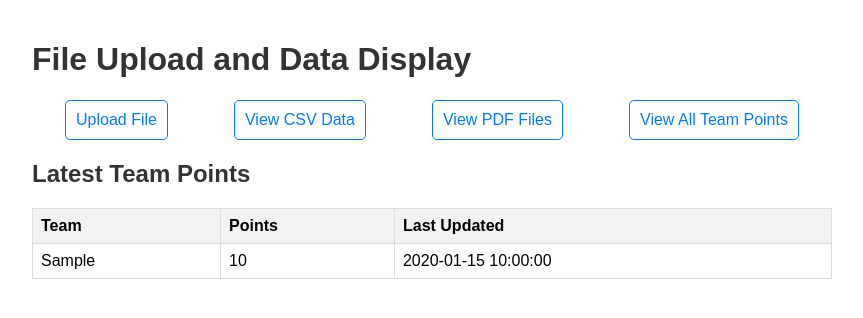
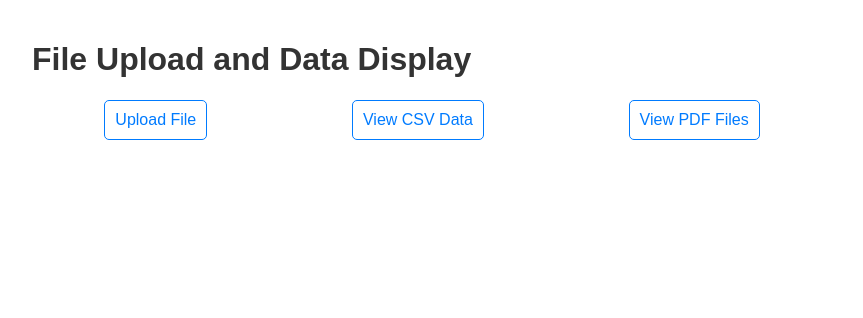
Before and after one commit to jsarsoun/autopath, a Flask app: page / in a window 1280 px wide. Shown: the top 318 px of the page, without its empty margins (208-1071 px from the left). Run offline with Flask 3, Linux system fonts and the light colour scheme; tables that the repository leaves empty hold one stand-in row (values such as "Sample post").

Commit message:
Removed team points functionality and related database tables.

```diff
--- a/app.py
+++ b/app.py
@@ -1,8 +1,7 @@
 import os
 from flask import Flask, request, render_template, redirect, url_for, flash, send_file
-import os
 import pandas as pd
-from database import init_db, insert_data, get_all_data, get_pdf_files, insert_team_points, get_team_points, get_latest_team_points
+from database import init_db, insert_data, get_all_data, get_pdf_files
 
 app = Flask(__name__)
 app.config['UPLOAD_FOLDER'] = 'uploads'
@@ -18,8 +17,7 @@ def allowed_file(filename):
 
 @app.route('/')
 def index():
-    latest_team_points = get_latest_team_points()
-    return render_template('index.html', latest_team_points=latest_team_points)
+    return render_template('index.html')
 
 @app.route('/upload', methods=['GET', 'POST'])
 def upload_file():
@@ -77,52 +75,6 @@ def view_pdf():
 def download_file(filename):
     return send_file(os.path.join(app.config['UPLOAD_FOLDER'], filename), as_attachment=True)
 
-@app.route('/upload_team_points', methods=['POST'])
-def upload_team_points():
-    if 'file' not in request.files:
-        flash('No file part', 'error')
-        return redirect(url_for('upload_file'))
-
-    file = request.files['file']
-
-    if file.filename == '':
-        flash('No selected file', 'error')
-        return redirect(url_for('upload_file'))
-
-    if file and file.filename.lower().endswith(('.csv', '.xlsx')):
-        filename = os.path.join(app.config['UPLOAD_FOLDER'], file.filename)
-        file.save(filename)
-
-        try:
-            if file.filename.lower().endswith('.csv'):
-                df = pd.read_csv(filename)
-            else:
-                df = pd.read_excel(filename)
-
-            column_headers = df.columns.tolist()
-            print("Column headers:", column_headers)
-            with open('column_headers.txt', 'w') as f:
-                f.write(str(column_headers))
-            required_columns = ['Team_Number', 'Total_Points', 'Auto_Amp', 'Auto_Leave', 'Auto_Speaker']
-            if all(col in column_headers for col in required_columns):
-                df = df.rename(columns={'Team_Number': 'team', 'Total_Points': 'points'})
-                insert_team_points(df[['team', 'points']])
-                flash('Team points uploaded and stored successfully!', 'success')
-            else:
-                flash(f'Invalid file format. Please ensure the file has these columns: {required_columns}. Actual columns: {column_headers}', 'error')
-        except Exception as e:
-            flash(f'Error processing file: {str(e)}', 'error')
-
-        return redirect(url_for('upload_file'))
-    else:
-        flash('Invalid file type. Please upload a CSV or Excel file.', 'error')
-        return redirect(url_for('upload_file'))
-
-@app.route('/view_team_points')
-def view_team_points():
-    all_team_points = get_team_points()
-    latest_team_points = get_latest_team_points()
-    return render_template('view_team_points.html', all_team_points=all_team_points, latest_team_points=latest_team_points)
 
 if __name__ == '__main__':
     init_db()
--- a/database.py
+++ b/database.py
@@ -8,18 +8,12 @@ def init_db():
     c = conn.cursor()
     c.execute('DROP TABLE IF EXISTS csv_data')
     c.execute('DROP TABLE IF EXISTS pdf_files')
-    c.execute('DROP TABLE IF EXISTS team_points')
     c.execute('''CREATE TABLE csv_data
                  (id INTEGER PRIMARY KEY AUTOINCREMENT,
                   content TEXT)''')
     c.execute('''CREATE TABLE pdf_files
                  (id INTEGER PRIMARY KEY AUTOINCREMENT,
                   filename TEXT)''')
-    c.execute('''CREATE TABLE team_points
-                 (id INTEGER PRIMARY KEY AUTOINCREMENT,
-                  team TEXT,
-                  points INTEGER,
-                  timestamp DATETIME DEFAULT CURRENT_TIMESTAMP)''')
     conn.commit()
     conn.close()
 
@@ -61,45 +55,3 @@ def get_pdf_files():
     conn.close()
 
     return [{'id': row[0], 'filename': row[1]} for row in rows]
-
-def insert_team_points(df):
-    conn = sqlite3.connect(DATABASE)
-    cursor = conn.cursor()
-
-    # Remove existing records for the teams being inserted
-    teams = tuple(df['team'].unique())
-    cursor.execute(f"DELETE FROM team_points WHERE team IN ({','.join(['?']*len(teams))})", teams)
-
-    # Insert new records
-    for _, row in df.iterrows():
-        cursor.execute("INSERT INTO team_points (team, points) VALUES (?, ?)", (row['team'], row['points']))
-
-    conn.commit()
-    conn.close()
-
-def get_team_points():
-    conn = sqlite3.connect(DATABASE)
-    cursor = conn.cursor()
-    cursor.execute("SELECT * FROM team_points ORDER BY timestamp DESC")
-    rows = cursor.fetchall()
-    conn.close()
-
-    return [{'id': row[0], 'team': row[1], 'points': row[2], 'timestamp': row[3]} for row in rows]
-
-def get_latest_team_points():
-    conn = sqlite3.connect(DATABASE)
-    cursor = conn.cursor()
-    cursor.execute("""
-        SELECT t1.*
-        FROM team_points t1
-        INNER JOIN (
-            SELECT team, MAX(timestamp) as max_timestamp
-            FROM team_points
-            GROUP BY team
-        ) t2 ON t1.team = t2.team AND t1.timestamp = t2.max_timestamp
-        ORDER BY t1.points DESC
-    """)
-    rows = cursor.fetchall()
-    conn.close()
-
-    return [{'id': row[0], 'team': row[1], 'points': row[2], 'timestamp': row[3]} for row in rows]
--- a/templates/index.html
+++ b/templates/index.html
@@ -52,7 +52,6 @@
         <a href="{{ url_for('upload_file') }}">Upload File</a>
         <a href="{{ url_for('view_csv') }}">View CSV Data</a>
         <a href="{{ url_for('view_pdf') }}">View PDF Files</a>
-        <a href="{{ url_for('view_team_points') }}">View All Team Points</a>
     </div>
 
     {% with messages = get_flashed_messages(with_categories=true) %}
@@ -62,25 +61,5 @@
             {% endfor %}
         {% endif %}
     {% endwith %}
-
-    <h2>Latest Team Points</h2>
-    <table>
-        <thead>
-            <tr>
-                <th>Team</th>
-                <th>Points</th>
-                <th>Last Updated</th>
-            </tr>
-        </thead>
-        <tbody>
-            {% for point in latest_team_points %}
-            <tr>
-                <td>{{ point.team }}</td>
-                <td>{{ point.points }}</td>
-                <td>{{ point.timestamp }}</td>
-            </tr>
-            {% endfor %}
-        </tbody>
-    </table>
 </body>
 </html>
```
